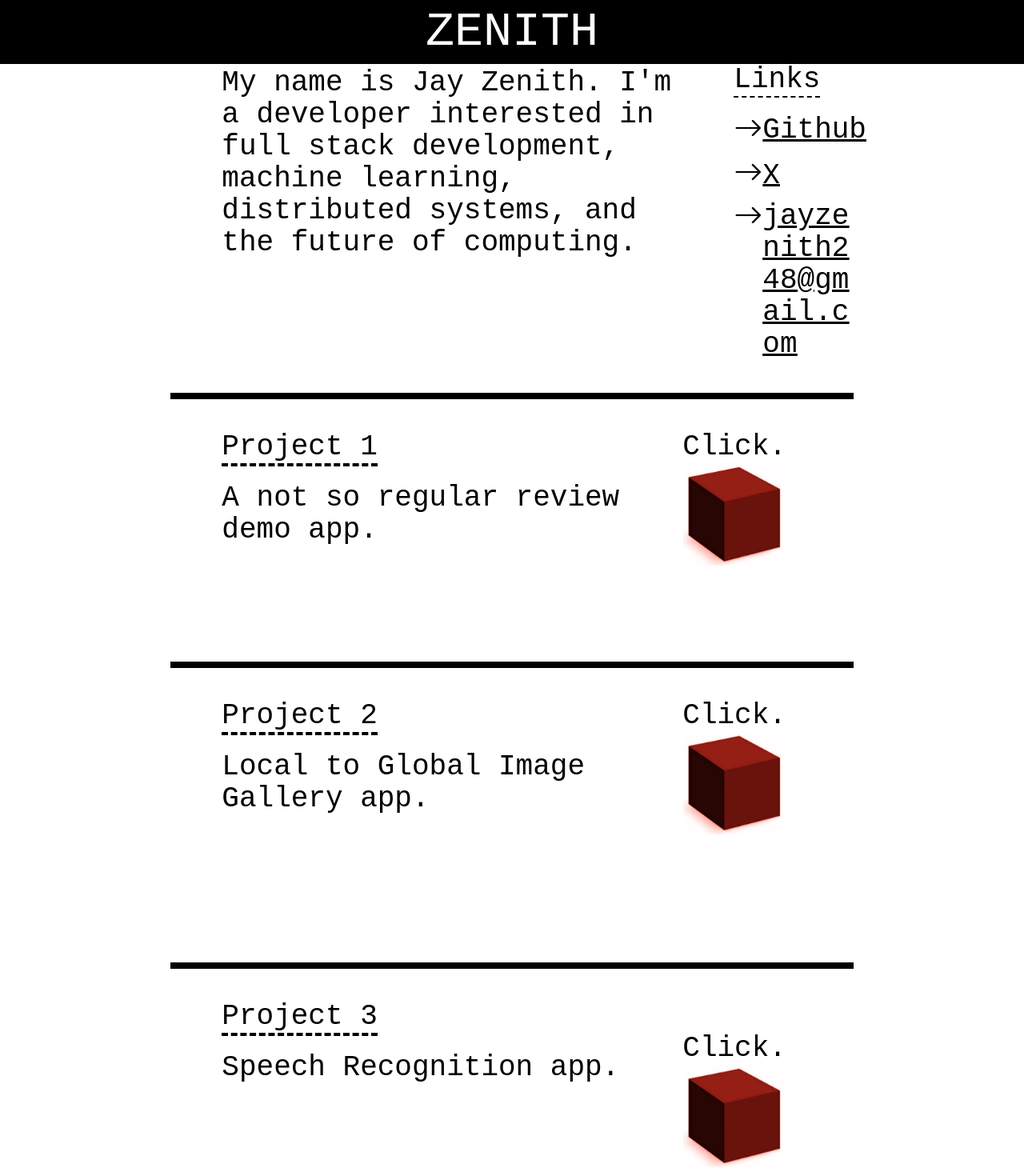
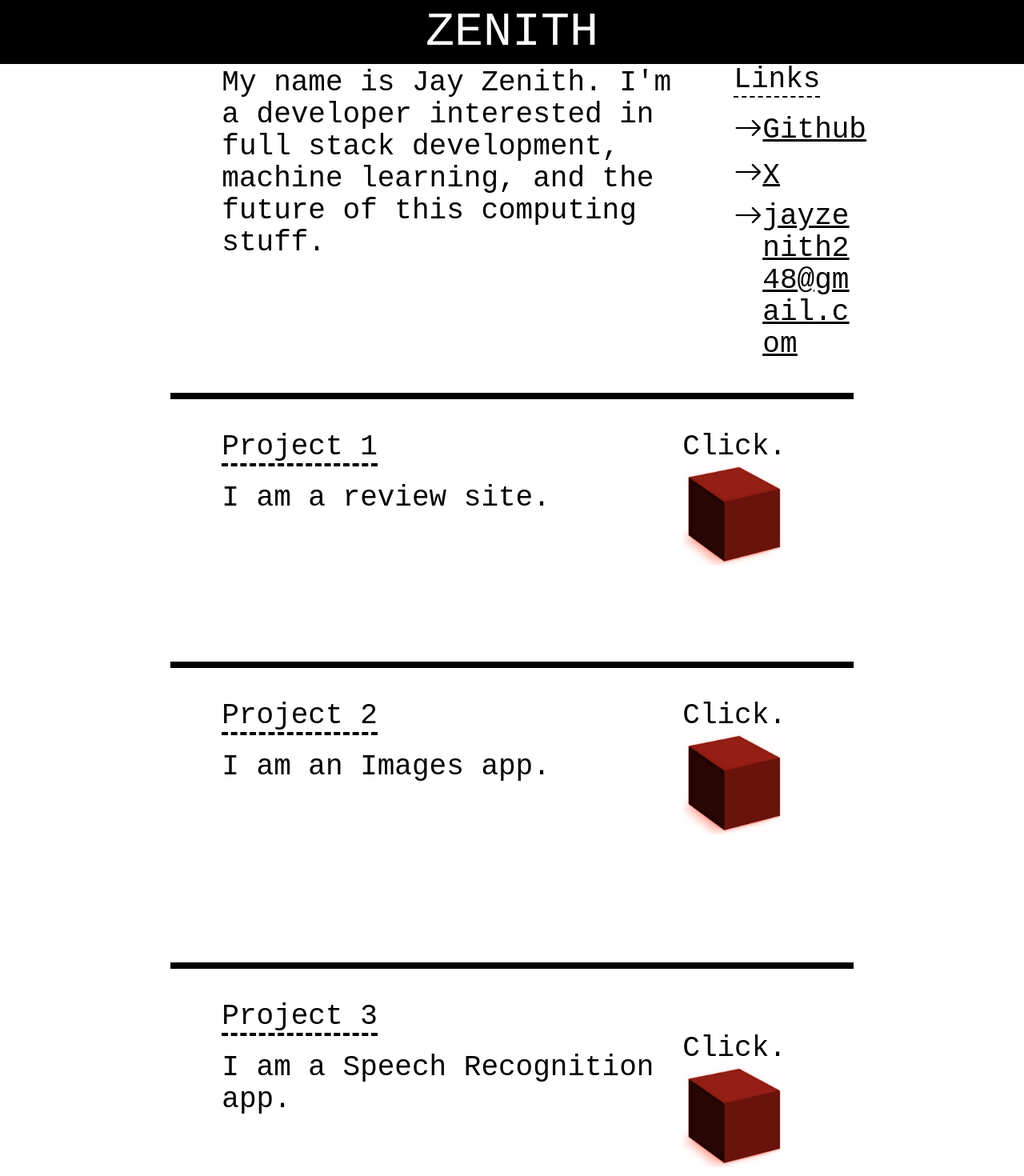
Before and after one commit to JayZenith/portfolio, a React (Create React App) app: page / in a window 1280 px wide. Shown: the top 1470 px of the page at 80% size. Built offline with nearby package versions, Linux system fonts and the light colour scheme; what taos would draw is missing.

Commit message:
changed some wording

```diff
--- a/src/MainPage.js
+++ b/src/MainPage.js
@@ -16,8 +16,8 @@ function MainPage() {
                 <p className='border-dashed border-b-4  border-black '></p>
                 <p className='mt-0 text-2xl lg:text-4xl
 
-                '>My name is Jay Zenith. I'm a developer interested in full stack development, machine learning, distributed systems, and the future
-                    of computing.
+                '>My name is Jay Zenith. I'm a developer interested in full stack development, machine learning, and the future
+                    of this computing stuff.
                 </p>
                 <br />
 
@@ -43,7 +43,7 @@ function MainPage() {
             <div className='mt-10 lg:mt-0 w-full lg:w-3/4 lg:pl-16 flex flex-col items-start'>
                 <p className='border-dashed border-b-4  border-black text-black '>Project 1</p>
                 <p className='mt-5 text-black'>
-                    A not so regular review demo app.
+                    I am a review site.
                 </p>
 
             </div>
@@ -62,7 +62,7 @@ function MainPage() {
             <div className='mt-10 lg:mt-0 w-full lg:w-3/4 lg:pl-16 flex flex-col items-start'>
                 <p className='border-dashed border-b-4  border-black text-black '>Project 2</p>
                 <p className='mt-5 text-black'>
-                    Local to Global Image Gallery app.
+                    I am an Images app.
                 </p>
 
             </div>
@@ -83,7 +83,7 @@ function MainPage() {
                 <p className='mt-5 text-black
 
                 '>
-                    Speech Recognition app.
+                    I am a Speech Recognition app.
                 </p>
 
             </div>
```
